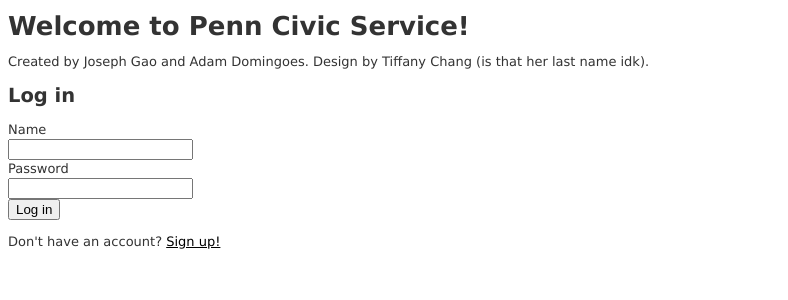
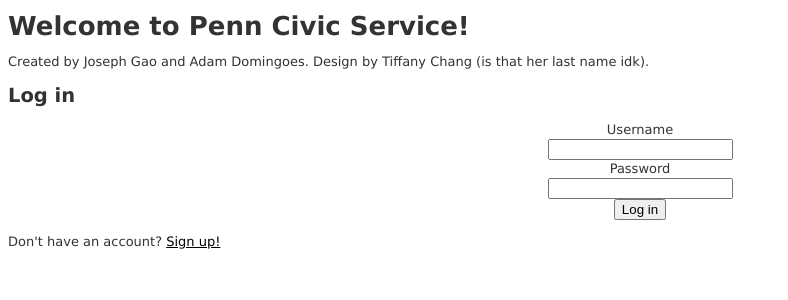
Before and after one commit to pennlabs/Penn-Civic-Service, a Rails app: page / in a window 1280 px wide. Shown: the part 26-326 px from the top of the page, without its empty margins (0-788 px from the left). Run offline with Rails 7, Linux system fonts and the light colour scheme; style sheets or scripts are compiled from the project's sources; some libraries are stand-ins or nearby versions.

Commit message:
everything works so far yay

```diff
--- a/app/controllers/sessions_controller.rb
+++ b/app/controllers/sessions_controller.rb
@@ -4,7 +4,7 @@ class SessionsController < ApplicationController
   include BCrypt
 
   def create
-    @user = User.find_by(name: params[:name])
+    @user = User.find_by(username: params[:username])
     if @user && @user.password == params[:password]
       session[:user_id] = @user.id
       redirect_to '/'
--- a/app/views/sessions/_new.html.erb
+++ b/app/views/sessions/_new.html.erb
@@ -1,8 +1,9 @@
 <%= form_tag('/login') do %>
+  <center>
   <div style="max-width: 200px;">
     <div>
-      <%= label_tag :name %>
-      <%= text_field_tag :name %>
+      <%= label_tag :username %>
+      <%= text_field_tag :username %>
     </div>
     <div>
       <%= label_tag :password %>
@@ -12,4 +13,5 @@
       <%= submit_tag "Log in" %>
     </div>
   </div>
+  </center>
 <% end %>
--- a/app/views/users/index.html.erb
+++ b/app/views/users/index.html.erb
@@ -5,7 +5,7 @@
 <table>
   <thead>
     <tr>
-      <th> Name </th>
+      <th> Organization </th>
       <th> &nbsp; </th>
       <th> Email </th>
       <th colspan="3"></th>
@@ -15,7 +15,7 @@
   <tbody>
     <% @users.each do |user| %>
       <tr>
-        <td><%= user.name %></td>
+        <td><%= user.org_name %></td>
         <th> &nbsp; </th>
         <td><%= user.email %></td>
         <th> &nbsp; </th>
--- a/app/views/welcome/index.html.erb
+++ b/app/views/welcome/index.html.erb
@@ -1,5 +1,5 @@
 <% if logged_in? %>
-  <h2 style="color:black"> <%= current_user.name %>'s Dashboard </h2>
+  <h2 style="color:black"> <%= current_user.username %>'s Dashboard </h2>
   <%= render :partial => 'users/dash' %>
 <% else %>
   <h1> Welcome to Penn Civic Service! </h1>
--- a/db/migrate/20160126003212_create_events.rb
+++ b/db/migrate/20160126003212_create_events.rb
@@ -3,12 +3,12 @@ class CreateEvents < ActiveRecord::Migration
     create_table :events do |t|
       t.string :title
       t.string :date
-      t.string :deadline
       t.string :time
       t.string :description
       t.string :location
       t.string :url
-      t.string :tags
+      t.string :deadline
+      t.references :user, index: true, foreign_key: true
       t.timestamps null: false
     end
   end
```
Also changed, not shown: db/schema.rb, 8 other files.
